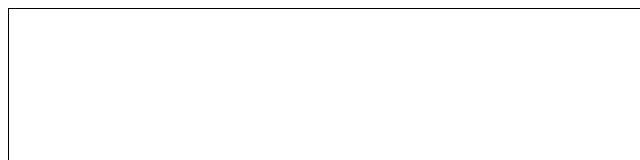
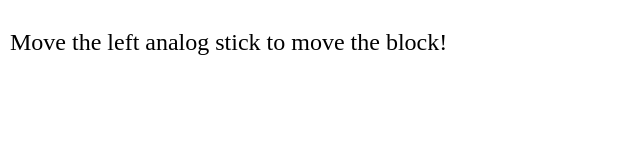
Before and after one commit to cjstewart88/noahs-planet, an Electron app: page index.html in a window 800 px wide. Shown: the top 160 px of the page, without its empty margins (0-640 px from the left). Drawn offline with Linux system fonts and the light colour scheme.

Commit message:
max width and height and instruction

```diff
--- a/index.html
+++ b/index.html
@@ -4,8 +4,8 @@
     <meta charset="UTF-8">
     <title>Noah's Planet</title>
     <style>
-      #can {
-        border: solid 1px #000;
+      body {
+        margin: 0;
       }
     </style>
   </head>
--- a/renderer.js
+++ b/renderer.js
@@ -10,17 +10,20 @@ var yAxis = 0;
 
 var can = document.getElementById('can');
 var canContext = can.getContext('2d');
+
+var maxX = null;
+var maxY = null;
 var redrawCanvas = function() {
-  can.width = can.height = 0;
-  can.width   = 800;
-  can.height  = 600;
+  can.width   = can.height = 0;
+  can.width   = window.innerWidth;
+  can.height  = window.innerHeight;
+  maxX = can.width - 10;
+  maxY = can.height - 10;
 }
 var x = 0;
 var y = 0;
 var minX = 0;
 var minY = 0;
-var maxX = 790;
-var maxY = 590;
 
 window.addEventListener("gamepadconnected", function(e) {
   controller = e.gamepad;
@@ -46,6 +49,7 @@ var detectControllerInput = function() {
     xAxis = controller.axes[0].toFixed(4)
     yAxis = controller.axes[1].toFixed(4)
 
+    if (xAxis > 0.1 || xAxis < -0.1) {
       if (x < maxX && xAxis > 0) {
         x += 2;
       }
@@ -53,7 +57,9 @@ var detectControllerInput = function() {
       if (x > minX && xAxis < 0) {
         x -= 2;
       }
+    }
 
+    if (yAxis > 0.1 || yAxis < -0.1) {
       if (y < maxY && yAxis > 0) {
         y += 2;
       }
@@ -61,8 +67,12 @@ var detectControllerInput = function() {
       if (y > minX && yAxis < 0) {
         y -= 2;
       }
+    }
 
     canContext.fillRect(x, y, 10, 10);
+  } else {
+    canContext.font = "24px serif";
+    canContext.fillText("Move the left analog stick to move the block!", 10, 50);
   }
 
   requestAnimationFrame(detectControllerInput)
```
Lines whose indentation alone changed are shown as unchanged.
